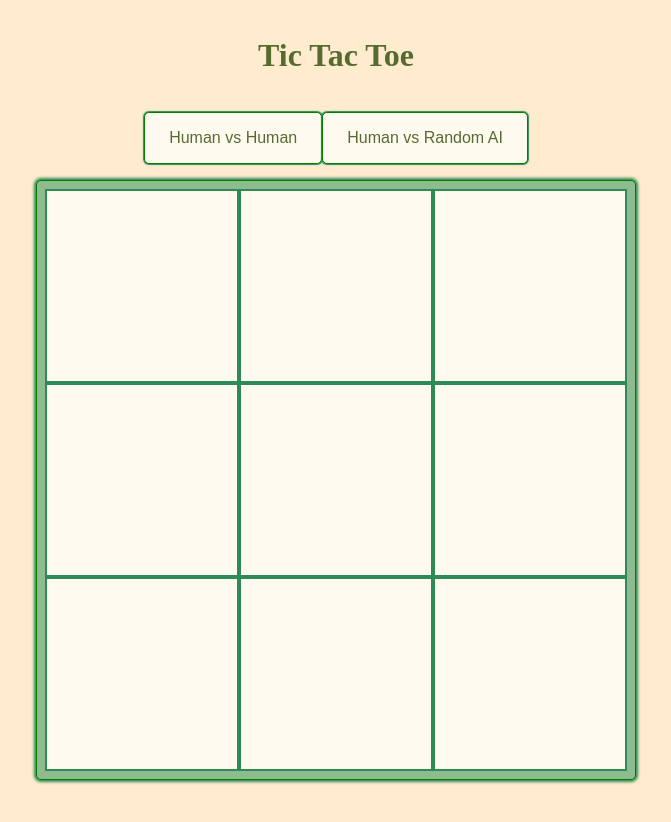
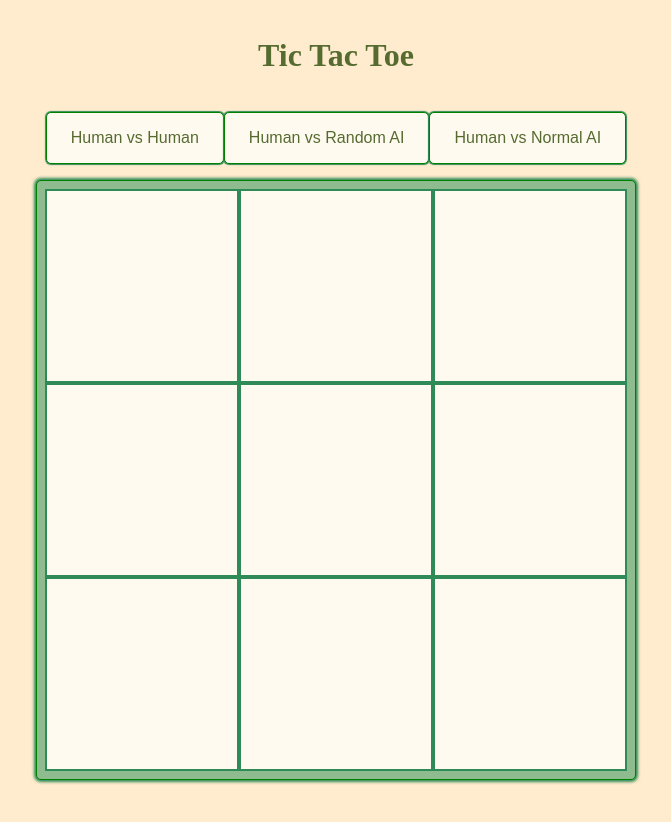
Before and after one commit to tomfoxweb/tictactoe, an Angular app: page / in a window 1280 px wide. Shown: the top 822 px of the page, without its empty margins (304-975 px from the left). Built offline with nearby package versions, Linux system fonts and the light colour scheme.

Commit message:
Add normal player ai to game

```diff
--- a/src/app/app.component.html
+++ b/src/app/app.component.html
@@ -6,6 +6,9 @@
     </button>
     <button class="button-new-game" (click)="newGameHumanVsRandomAI()">
       Human vs Random AI
+    </button>
+    <button class="button-new-game" (click)="newGameHumanVsNormalAI()">
+      Human vs Normal AI
     </button>
   </div>
   <div class="cells-container">
--- a/src/app/app.component.ts
+++ b/src/app/app.component.ts
@@ -62,6 +62,10 @@ export class AppComponent implements OnInit, AfterViewInit, Viewable {
     this.controller.newGameHumanVsRandomAI();
   }
 
+  newGameHumanVsNormalAI() {
+    this.controller.newGameHumanVsNormalAI();
+  }
+
   showCell(row: Row, column: Column, cell: Cell): void {
     const index = row * 3 + column;
     const imageInfo = this.imageProvider.getImageInfo(cell);
--- a/src/app/controller.service.ts
+++ b/src/app/controller.service.ts
@@ -2,6 +2,7 @@ import { Injectable } from '@angular/core';
 import { Observable } from 'rxjs';
 import { Game } from './game';
 import { LocalPlayer } from './local-player';
+import { NormalAIPlayer } from './normal-ai/normal-ai-player';
 import { PlayerFigure } from './player';
 import { RandomAIPlayer } from './random-ai/random-ai-player';
 import { TicTacToeRandomizer } from './randomizer/TicTacToeRandomizer';
@@ -15,6 +16,7 @@ export class ControllerService {
   private playerHumanX: LocalPlayer | undefined;
   private playerHumanO: LocalPlayer | undefined;
   private playerRandomAI: RandomAIPlayer | undefined;
+  private playerNormalAI: NormalAIPlayer | undefined;
 
   constructor() {}
 
@@ -32,4 +34,9 @@ export class ControllerService {
     this.playerRandomAI = new RandomAIPlayer(new TicTacToeRandomizer());
     this.game!.start(this.playerHumanX!, this.playerRandomAI);
   }
+
+  newGameHumanVsNormalAI() {
+    this.playerNormalAI = new NormalAIPlayer(new TicTacToeRandomizer());
+    this.game!.start(this.playerHumanX!, this.playerNormalAI);
+  }
 }
--- a/src/app/game.ts
+++ b/src/app/game.ts
@@ -1,5 +1,4 @@
-import { animationFrameScheduler } from 'rxjs';
-import { GameMap, Position } from './game-map';
+import { Position } from './game-map';
 import { Player, PlayerFigure } from './player';
 import { GameStatus, Referee } from './referee';
 import { Viewable } from './viewable';
@@ -26,7 +25,7 @@ export class Game {
     this.activePlayer = this.playerX;
     this.activePlayerFigure = PlayerFigure.X;
     this.referee.newGame();
-    while (true) {
+    while (!this.isGameOver(this.referee.getStatus())) {
       const gameMap = this.referee.getMap();
       let position: Position;
       try {
@@ -37,11 +36,7 @@ export class Game {
       if (!this.referee.acceptPosition(this.activePlayerFigure, position)) {
         continue;
       }
-      const gameStatus = this.referee.getStatus();
-      if (this.isGameOver(gameStatus)) {
-        break;
-      }
-      this.switchActivePlayer(gameStatus);
+      this.switchActivePlayer(this.referee.getStatus());
     }
   }
 
--- a/src/app/local-player.ts
+++ b/src/app/local-player.ts
@@ -1,4 +1,4 @@
-import { Observable } from 'rxjs';
+import { Observable, Observer } from 'rxjs';
 import { Cell, Column, GameMap, Position, Row } from './game-map';
 import { Player, PlayerFigure } from './player';
 
--- a/src/app/normal-ai/normal-ai-player.ts
+++ b/src/app/normal-ai/normal-ai-player.ts
@@ -131,7 +131,6 @@ export class NormalAIPlayer implements Player {
         if (!selectedNextPosition) {
           selectedNextPosition = true;
           nextPosition = { row: row as Row, column: column as Column };
-          selectedNextPosition = true;
         }
       }
     }
```
